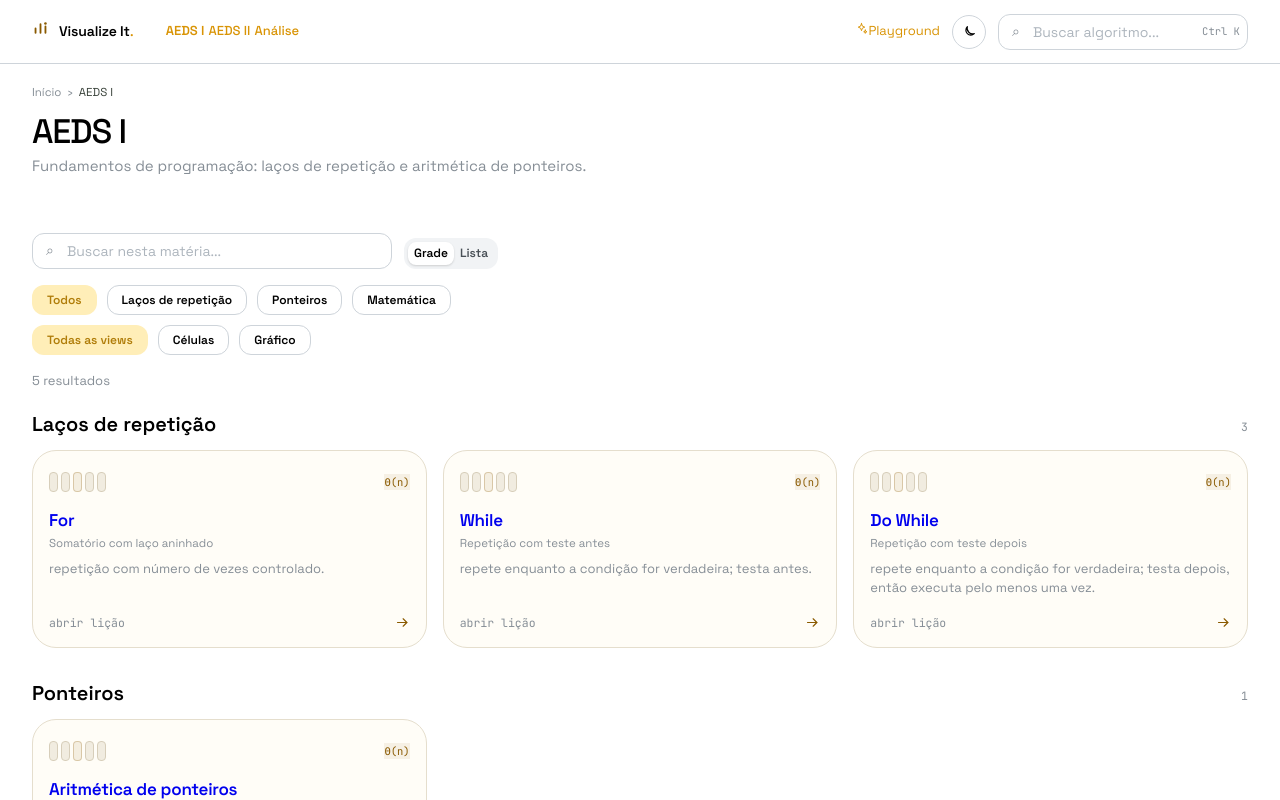
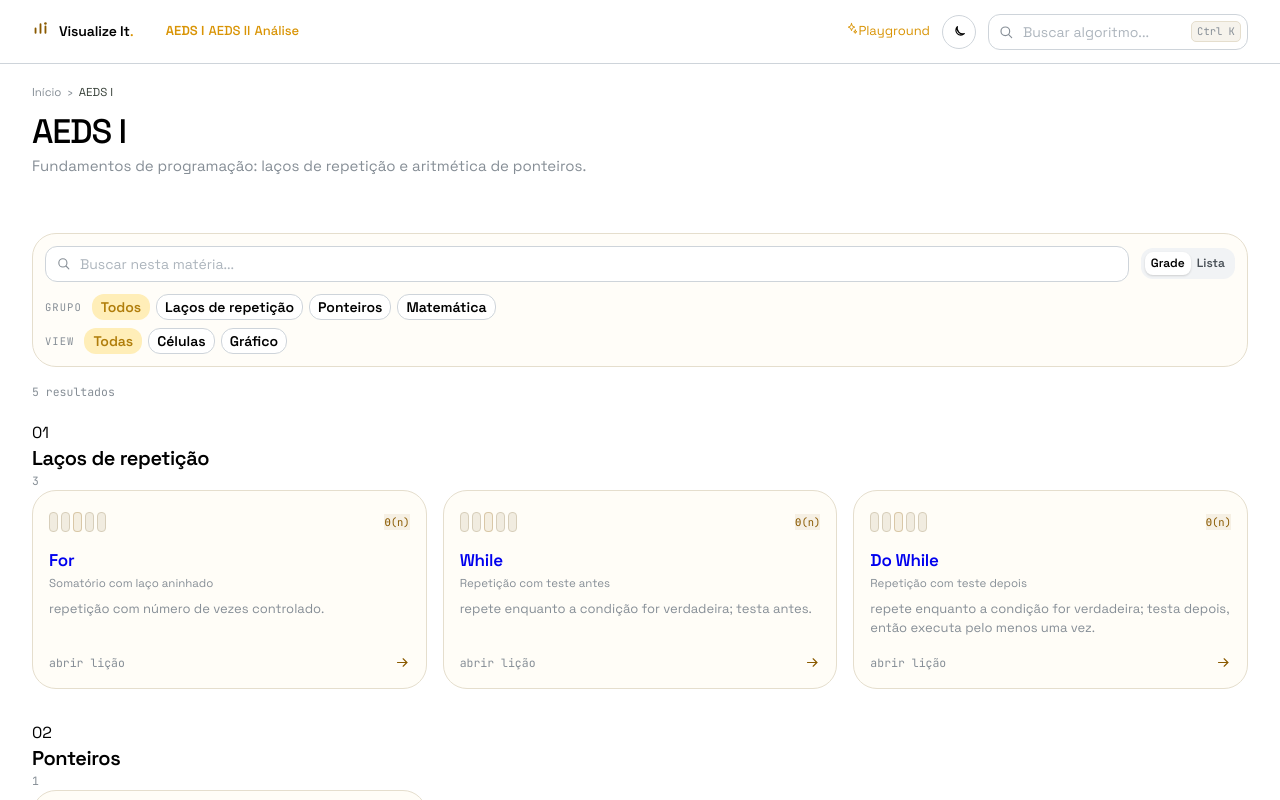
Before and after one commit to fernandoleitepagani/visualize_it, a React (Vite) app: page /materias/aeds-i in a window 1280 px wide. Shown: the top 800 px of the page. Built offline with nearby package versions, Linux system fonts and the light colour scheme.

Commit message:
refactor(controls): add timeline and refresh browser and search

```diff
--- a/src/components/AlgorithmBrowser.tsx
+++ b/src/components/AlgorithmBrowser.tsx
@@ -9,13 +9,14 @@ import {
   SimpleGrid,
   Text,
   TextInput,
-  Title,
 } from '@mantine/core';
 import type { CatalogGroup, EntryLocation } from '@/content/subjects';
 import { getEntryView, matchesEntry } from '@/content/subjects';
 import type { ViewKind } from '@/engine/types';
-import { font, palette, radius } from '@/theme';
+import { font, radius, vizVar } from '@/theme';
 import { AlgorithmCard } from './AlgorithmCard';
+import { SectionHeading } from './SectionHeading';
+import { SearchIcon } from './icons';
 
 const viewLabels: Record<ViewKind, string> = {
   bars: 'Barras',
@@ -81,19 +82,42 @@ export function AlgorithmBrowser({ entries, groups }: Props) {
 
   return (
     <Box>
-      <Group align="flex-end" gap="sm" mb="md" wrap="wrap">
+      <Paper
+        withBorder
+        radius="xl"
+        p="sm"
+        mb="md"
+        className="filter-bar"
+        style={{
+          borderColor: vizVar.line,
+          background: 'color-mix(in srgb, var(--viz-panel) 82%, transparent)',
+          backdropFilter: 'blur(14px)',
+          WebkitBackdropFilter: 'blur(14px)',
+        }}
+      >
+        <Group align="center" gap="sm" wrap="wrap">
           <TextInput
             value={query}
             onChange={(event) => setParam('q', event.currentTarget.value)}
             placeholder="Buscar nesta matéria..."
             aria-label="Buscar nesta matéria"
-          leftSection={
-            <Text fz="sm" c="dimmed">
-              ⌕
-            </Text>
+            leftSection={<SearchIcon size={15} />}
+            rightSection={
+              query ? (
+                <Button
+                  size="compact-xs"
+                  variant="subtle"
+                  color="gray"
+                  aria-label="Limpar busca"
+                  onClick={() => setParam('q', '')}
+                  px={6}
+                >
+                  ×
+                </Button>
+              ) : undefined
             }
-          maw={360}
-          style={{ flex: '1 1 240px' }}
+            style={{ flex: '1 1 260px' }}
+            size="sm"
           />
           <SegmentedControl
             size="xs"
@@ -105,11 +129,20 @@ export function AlgorithmBrowser({ entries, groups }: Props) {
             ]}
             aria-label="Modo de exibição"
           />
+          {hasFilters ? (
+            <Button size="xs" variant="subtle" onClick={clearFilters}>
+              Limpar filtros
+            </Button>
+          ) : null}
         </Group>
 
-      <Group gap="xs" mb="xs" wrap="wrap">
+        <Group gap={6} mt="sm" wrap="wrap">
+          <Text fz={font.micro} c="dimmed" ff="monospace" mr={4} tt="uppercase" style={{ letterSpacing: '0.1em' }}>
+            grupo
+          </Text>
           <Button
-          size="xs"
+            size="compact-sm"
+            radius="pill"
             variant={groupId === 'todos' ? 'light' : 'default'}
             aria-pressed={groupId === 'todos'}
             onClick={() => setParam('grupo', 'todos')}
@@ -119,7 +152,8 @@ export function AlgorithmBrowser({ entries, groups }: Props) {
           {groups.map((group) => (
             <Button
               key={group.id}
-            size="xs"
+              size="compact-sm"
+              radius="pill"
               variant={groupId === group.id ? 'light' : 'default'}
               aria-pressed={groupId === group.id}
               onClick={() => setParam('grupo', group.id)}
@@ -130,19 +164,31 @@ export function AlgorithmBrowser({ entries, groups }: Props) {
         </Group>
 
         {availableViews.length > 0 ? (
-        <Group gap="xs" mb="md" wrap="wrap">
+          <Group gap={6} mt={8} wrap="wrap">
+            <Text
+              fz={font.micro}
+              c="dimmed"
+              ff="monospace"
+              mr={4}
+              tt="uppercase"
+              style={{ letterSpacing: '0.1em' }}
+            >
+              view
+            </Text>
             <Button
-            size="xs"
+              size="compact-sm"
+              radius="pill"
               variant={viewFilter === 'todas' ? 'light' : 'default'}
               aria-pressed={viewFilter === 'todas'}
               onClick={() => setParam('view', 'todas')}
             >
-            Todas as views
+              Todas
             </Button>
             {availableViews.map((view) => (
               <Button
                 key={view}
-              size="xs"
+                size="compact-sm"
+                radius="pill"
                 variant={viewFilter === view ? 'light' : 'default'}
                 aria-pressed={viewFilter === view}
                 onClick={() => setParam('view', view)}
@@ -152,26 +198,27 @@ export function AlgorithmBrowser({ entries, groups }: Props) {
             ))}
           </Group>
         ) : null}
+      </Paper>
 
       <Group justify="space-between" mb="lg" wrap="wrap">
-        <Text fz={font.small} c="dimmed" aria-live="polite">
+        <Text fz={font.tiny} c="dimmed" aria-live="polite" ff="monospace">
           {filtered.length} {filtered.length === 1 ? 'resultado' : 'resultados'}
         </Text>
-        {hasFilters ? (
-          <Button size="xs" variant="subtle" onClick={clearFilters}>
-            Limpar filtros
-          </Button>
+        {query ? (
+          <Text fz={font.tiny} c="dimmed" ff="monospace">
+            filtro: “{query}”
+          </Text>
         ) : null}
       </Group>
 
       {filtered.length === 0 ? (
         <Paper
           withBorder
-          radius="md"
-          p="lg"
-          style={{ borderColor: palette.line, background: palette.surface }}
+          radius="xl"
+          p="xl"
+          style={{ borderColor: vizVar.line, background: vizVar.panel }}
         >
-          <Text fz="sm" c="dimmed" mb="sm">
+          <Text fz={font.body} c="dimmed" mb="sm">
             Nenhum resultado com esses filtros.
           </Text>
           <Button size="xs" variant="default" onClick={clearFilters}>
@@ -179,25 +226,19 @@ export function AlgorithmBrowser({ entries, groups }: Props) {
           </Button>
         </Paper>
       ) : (
-        grouped.map(({ group, items }) => (
-          <Box
-            key={group.id}
-            component="section"
-            aria-labelledby={`grupo-${group.id}`}
-            mb="xl"
+        grouped.map(({ group, items }, groupIndex) => (
+          <Box key={group.id} component="section" aria-labelledby={`grupo-${group.id}`} mb="xl">
+            <SectionHeading
+              id={`grupo-${group.id}`}
+              index={String(groupIndex + 1).padStart(2, '0')}
+              count={items.length}
             >
-            <Group justify="space-between" mb="sm" align="baseline">
-              <Title order={2} id={`grupo-${group.id}`} fz={font.h3} fw={600}>
               {group.title}
-              </Title>
-              <Text fz={font.tiny} c="dimmed" ff="monospace">
-                {items.length}
-              </Text>
-            </Group>
+            </SectionHeading>
             <SimpleGrid
               cols={layout === 'grid' ? { base: 1, sm: 2, lg: 3 } : 1}
               spacing="md"
-              style={{ borderRadius: radius.md }}
+              style={{ borderRadius: radius.lg }}
             >
               {items.map((location) => (
                 <AlgorithmCard
--- a/src/components/GlobalSearch.tsx
+++ b/src/components/GlobalSearch.tsx
@@ -5,6 +5,7 @@ import {
   Box,
   Divider,
   Group,
+  Kbd,
   Modal,
   ScrollArea,
   Text,
@@ -18,10 +19,13 @@ import {
   getEntryPath,
   getEntrySubtitle,
   getEntryTitle,
+  getEntryView,
   searchEntries,
   subjects,
 } from '@/content/subjects';
-import { font, palette, radius } from '@/theme';
+import { font, radius, vizVar } from '@/theme';
+import { SearchIcon } from './icons';
+import { ViewPreview } from './ViewPreview';
 
 interface Props {
   trigger?: 'input' | 'icon';
@@ -29,6 +33,12 @@ interface Props {
   shortcut?: boolean;
   placeholder?: string;
 }
+
+const accentBySubject = {
+  accent: vizVar.accent,
+  success: vizVar.green,
+  info: vizVar.purple,
+} as const;
 
 /** Search field + modal that finds lessons and theory pages across subjects. */
 export function GlobalSearch({
@@ -106,7 +116,13 @@ export function GlobalSearch({
       title="Buscar"
       size="lg"
       centered
+      overlayProps={{ backgroundOpacity: 0.58, blur: 6 }}
+      transitionProps={{ transition: 'pop', duration: 200 }}
       closeButtonProps={{ 'aria-label': 'Fechar busca' }}
+      styles={{
+        content: { background: 'var(--viz-panel)', border: '1px solid var(--viz-line)' },
+        header: { background: 'transparent' },
+      }}
     >
       <TextInput
         autoFocus
@@ -119,32 +135,46 @@ export function GlobalSearch({
         onKeyDown={onSearchKeyDown}
         placeholder="Nome, tema ou complexidade..."
         aria-label="Buscar algoritmo"
-        leftSection={
-          <Text fz="sm" c="dimmed">
-            ⌕
+        leftSection={<SearchIcon size={16} />}
+        rightSection={
+          query ? (
+            <Text fz={font.micro} c="dimmed" ff="monospace">
+              {flat.length}
             </Text>
+          ) : undefined
         }
+        size="md"
       />
 
-      <ScrollArea.Autosize mah={420} mt="md" type="auto" role="listbox" aria-label="Resultados">
+      <ScrollArea.Autosize mah={430} mt="md" type="auto" role="listbox" aria-label="Resultados">
         {flat.length === 0 ? (
-          <Text fz="sm" c="dimmed" py="md">
-            Nenhum resultado para “{query}”. Tente outro nome ou navegue pelas matérias.
+          <Box py="xl" px="sm">
+            <Text fz={font.body} c="dimmed">
+              Nenhum resultado para “{query}”.
             </Text>
+            <Text fz={font.small} c="dimmed" mt={4}>
+              Tente outro nome ou navegue pelas matérias.
+            </Text>
+          </Box>
         ) : (
-          grouped.map((group, groupIndex) => (
+          grouped.map((group, groupIndex) => {
+            const accent = accentBySubject[group.subject.accent];
+            return (
               <Box key={group.subject.id} mb="sm">
-              {groupIndex > 0 ? <Divider mb="sm" /> : null}
+                {groupIndex > 0 ? <Divider mb="sm" color="var(--viz-line)" /> : null}
+                <Group gap={8} mb={6} px={4}>
+                  <Box w={5} h={5} style={{ borderRadius: 999, background: accent }} />
                   <Text
-                fz={font.tiny}
+                    fz={font.micro}
                     tt="uppercase"
                     c="dimmed"
                     fw={600}
-                mb={4}
-                style={{ letterSpacing: '0.08em' }}
+                    ff="monospace"
+                    style={{ letterSpacing: '0.12em' }}
                   >
                     {group.subject.title}
                   </Text>
+                </Group>
                 {group.items.map((location) => {
                   const index = flat.indexOf(location);
                   const selected = index === active;
@@ -160,12 +190,18 @@ export function GlobalSearch({
                         display: 'block',
                         width: '100%',
                         padding: '8px 10px',
-                      borderRadius: radius.sm,
-                      background: selected ? palette.surface3 : undefined,
+                        borderRadius: radius.md,
+                        background: selected
+                          ? 'color-mix(in srgb, var(--viz-surface-2) 80%, transparent)'
+                          : undefined,
+                        boxShadow: selected ? `inset 2px 0 0 ${accent}` : undefined,
                       }}
                     >
-                    <Group justify="space-between" wrap="nowrap" gap="sm">
-                      <Box style={{ minWidth: 0 }}>
+                      <Group wrap="nowrap" gap="sm">
+                        <Box style={{ transform: 'scale(0.9)', transformOrigin: 'left center' }}>
+                          <ViewPreview view={getEntryView(location.entry)} kind={location.entry.kind} />
+                        </Box>
+                        <Box style={{ minWidth: 0, flex: 1 }}>
                           <Text fz={font.small} fw={600} lineClamp={1}>
                             {getEntryTitle(location.entry)}
                           </Text>
@@ -178,9 +214,8 @@ export function GlobalSearch({
                         </Box>
                         <Text
                           ff="monospace"
-                        fz={font.tiny}
-                        c="amber"
-                        style={{ whiteSpace: 'nowrap' }}
+                          fz={font.micro}
+                          style={{ whiteSpace: 'nowrap', color: accent }}
                         >
                           {location.entry.tag}
                         </Text>
@@ -189,21 +224,36 @@ export function GlobalSearch({
                   );
                 })}
               </Box>
-          ))
+            );
+          })
         )}
       </ScrollArea.Autosize>
 
-      <Text fz={font.tiny} c="dimmed" mt="sm">
-        ↑ ↓ para navegar · Enter para abrir · Esc para fechar
+      <Group gap="md" mt="sm" wrap="wrap">
+        <Text fz={font.micro} c="dimmed" ff="monospace">
+          <Kbd size="xs">↑</Kbd> <Kbd size="xs">↓</Kbd> navegar
         </Text>
+        <Text fz={font.micro} c="dimmed" ff="monospace">
+          <Kbd size="xs">Enter</Kbd> abrir
+        </Text>
+        <Text fz={font.micro} c="dimmed" ff="monospace">
+          <Kbd size="xs">Esc</Kbd> fechar
+        </Text>
+      </Group>
     </Modal>
   );
 
   if (trigger === 'icon') {
     return (
       <>
-        <ActionIcon variant="default" size="lg" onClick={openSearch} aria-label="Buscar algoritmo">
-          <Text fz="sm">⌕</Text>
+        <ActionIcon
+          variant="default"
+          size="lg"
+          radius="xl"
+          onClick={openSearch}
+          aria-label="Buscar algoritmo"
+        >
+          <SearchIcon size={16} />
         </ActionIcon>
         {modal}
       </>
@@ -224,16 +274,23 @@ export function GlobalSearch({
         }}
         placeholder={placeholder}
         aria-label="Buscar algoritmo"
-        w={fullWidth ? '100%' : 250}
-        leftSection={
-          <Text fz="sm" c="dimmed">
-            ⌕
-          </Text>
-        }
-        rightSectionWidth={shortcut ? 52 : undefined}
+        w={fullWidth ? '100%' : 260}
+        leftSection={<SearchIcon size={16} />}
+        rightSectionWidth={shortcut ? 62 : undefined}
         rightSection={
           shortcut ? (
-            <Text fz={font.micro} c="dimmed" ff="monospace" style={{ whiteSpace: 'nowrap' }}>
+            <Text
+              fz={font.micro}
+              c="dimmed"
+              ff="monospace"
+              style={{
+                whiteSpace: 'nowrap',
+                border: `1px solid ${vizVar.line}`,
+                borderRadius: 5,
+                padding: '1px 5px',
+                background: 'color-mix(in srgb, var(--viz-surface-2) 60%, transparent)',
+              }}
+            >
               Ctrl K
             </Text>
           ) : undefined
--- a/src/components/TimelineBar.tsx
+++ b/src/components/TimelineBar.tsx
@@ -1,7 +1,7 @@
 import { useState } from 'react';
 import { Box, Flex, Group, Text } from '@mantine/core';
 import type { Step } from '@/engine/types';
-import { vizVar } from '@/theme';
+import { font, vizVar } from '@/theme';
 
 interface Props {
   steps: Step[];
@@ -31,7 +31,7 @@ function getKindColor(kind: StepKind): string {
     case 'cmp':
       return vizVar.accent;
     default:
-      return vizVar.line2;
+      return vizVar.line3;
   }
 }
 
@@ -63,58 +63,58 @@ export function TimelineBar({ steps, currentIndex, onSeek }: Props) {
   const inspectedKind = inspectedStep ? classifyStep(inspectedStep) : 'normal';
 
   return (
-    <Box mb="sm">
-      {/* Header row: Timeline label + hovered/active step preview + legend */}
+    <Box>
       <Flex justify="space-between" align="center" wrap="wrap" gap="xs" mb={6}>
         <Group gap={8} align="center" wrap="nowrap" style={{ minWidth: 0, flex: 1 }}>
           <Text
-            fz={10.5}
+            fz={font.micro}
             fw={600}
             tt="uppercase"
             c="dimmed"
-            style={{ letterSpacing: '0.08em', flexShrink: 0 }}
+            ff="monospace"
+            style={{ letterSpacing: '0.12em', flexShrink: 0 }}
           >
-            Timeline
+            timeline
           </Text>
           <Text
             ff="monospace"
-            fz={11}
+            fz={font.micro}
             fw={600}
-            px={6}
+            px={7}
             py={1}
             style={{
-              borderRadius: 4,
-              background: vizVar.surface3,
+              borderRadius: 5,
+              background: 'color-mix(in srgb, var(--viz-surface-3) 74%, transparent)',
               color: getKindColor(inspectedKind),
               border: `1px solid ${vizVar.line2}`,
               flexShrink: 0,
             }}
           >
-            #{inspectIndex + 1}/{total} • L{(inspectedStep?.line ?? 0) + 1} ({getKindLabel(inspectedKind)})
+            #{inspectIndex + 1}/{total} · L{(inspectedStep?.line ?? 0) + 1} ({getKindLabel(inspectedKind)})
           </Text>
           <Text
-            fz="xs"
-            c={hoveredIndex !== null ? 'amber' : 'dimmed'}
+            fz={font.tiny}
+            c={hoveredIndex !== null ? undefined : 'dimmed'}
             truncate="end"
-            style={{ minWidth: 0 }}
+            style={{ minWidth: 0, color: hoveredIndex !== null ? vizVar.accent : undefined }}
           >
             {inspectedStep?.desc}
           </Text>
         </Group>
 
-        <Group gap={10} wrap="nowrap" visibleFrom="sm">
+        <Group gap={10} wrap="nowrap" visibleFrom="md">
           {[
-            { label: 'Comp/Ação', color: vizVar.accent },
-            { label: 'Troca', color: vizVar.green },
-            { label: 'Pivô', color: vizVar.purple },
+            { label: 'comp/ação', color: vizVar.accent },
+            { label: 'troca', color: vizVar.green },
+            { label: 'pivô', color: vizVar.purple },
           ].map((item) => (
             <Group key={item.label} gap={4} wrap="nowrap">
               <Box
-                w={7}
-                h={7}
+                w={6}
+                h={6}
                 style={{ borderRadius: '50%', background: item.color, flexShrink: 0 }}
               />
-              <Text fz={10.5} c="dimmed">
+              <Text fz={font.micro} c="dimmed" ff="monospace">
                 {item.label}
               </Text>
             </Group>
@@ -122,7 +122,6 @@ export function TimelineBar({ steps, currentIndex, onSeek }: Props) {
         </Group>
       </Flex>
 
-      {/* Interactive segmented scrubber track */}
       <Box
         role="group"
         aria-label="Linha do tempo de passos"
@@ -131,10 +130,10 @@ export function TimelineBar({ steps, currentIndex, onSeek }: Props) {
           display: 'flex',
           alignItems: 'center',
           gap: total > 60 ? 1 : 2,
-          height: 22,
-          padding: '3px 4px',
-          borderRadius: 6,
-          background: vizVar.surface,
+          height: 24,
+          padding: '4px 5px',
+          borderRadius: 7,
+          background: 'color-mix(in srgb, var(--viz-surface-2) 64%, transparent)',
           border: `1px solid ${vizVar.line}`,
           userSelect: 'none',
         }}
@@ -151,6 +150,7 @@ export function TimelineBar({ steps, currentIndex, onSeek }: Props) {
               key={i}
               component="button"
               type="button"
+              tabIndex={isCurrent ? 0 : -1}
               aria-label={`Ir para o passo ${i + 1}`}
               aria-current={isCurrent ? 'step' : undefined}
               onClick={() => onSeek(i)}
@@ -166,9 +166,10 @@ export function TimelineBar({ steps, currentIndex, onSeek }: Props) {
                 borderRadius: 2,
                 cursor: 'pointer',
                 background: isCurrent ? vizVar.ink : color,
-                opacity: isCurrent ? 1 : isHovered ? 0.95 : isPast ? 0.85 : 0.38,
-                boxShadow: isCurrent ? `0 0 8px ${vizVar.accent}` : undefined,
-                transition: 'height 120ms ease, opacity 120ms ease, background-color 120ms ease',
+                opacity: isCurrent ? 1 : isHovered ? 0.95 : isPast ? 0.82 : 0.34,
+                boxShadow: isCurrent ? `0 0 10px ${vizVar.accent}` : undefined,
+                transition:
+                  'height 140ms ease, opacity 140ms ease, background-color 140ms ease, box-shadow 140ms ease',
               }}
             />
           );
```
Also changed, not shown: src/components/PlayerControls.tsx (+54 -15 lines). Lines whose indentation alone changed are shown as unchanged.
